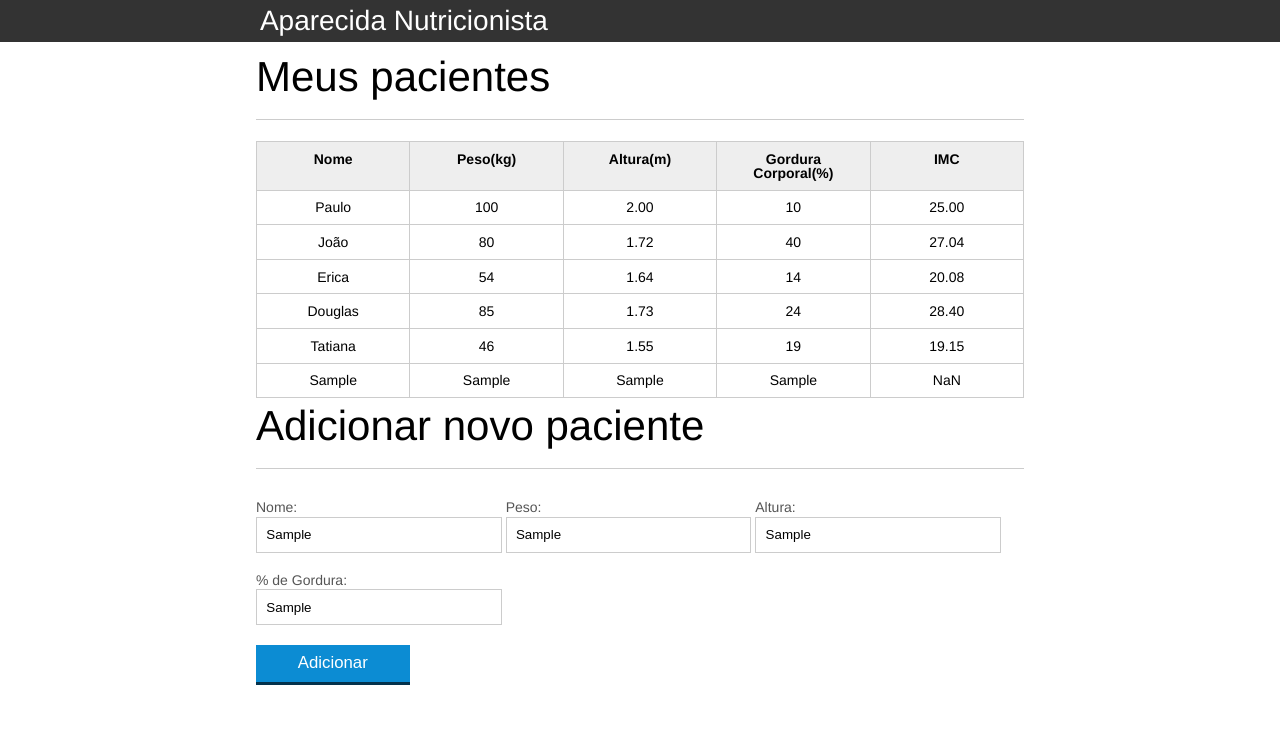
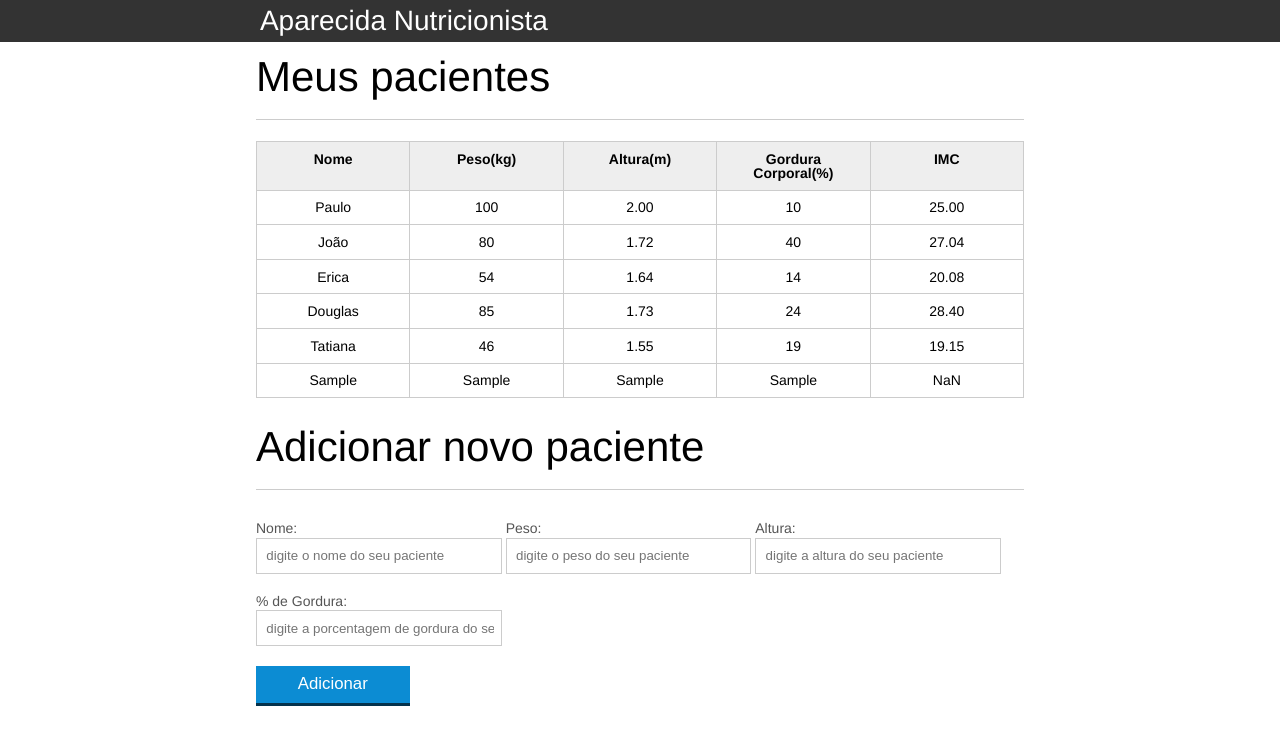
Before and after one commit to ViniLSouza/Introducao-JavaScript, a plain HTML site: page index.html in a window 1280 px wide. Both pictures are taken after typing "Sample", "Sample", "Sample", "Sample" into the empty fields and a click on the button "Adicionar". Drawn offline with Linux system fonts and the light colour scheme.

Commit message:
simplifying code

```diff
--- a/css/index.css
+++ b/css/index.css
@@ -136,3 +136,7 @@ button[disabled=disabled], button:disabled {
 .paciente-invalido {
 	background-color: lightcoral;
 }
+
+#titulo-form {
+	margin-top: 0.5em;
+}
--- a/js/form.js
+++ b/js/form.js
@@ -3,34 +3,60 @@ botaoAdicionar.addEventListener("click", function(event) {
     event.preventDefault();
 
     var form = document.querySelector("#form-adiciona");
+    var paciente = obtemPAcienteDoFormulario(form);
 
-    var nome = form.nome.value;
-    var peso = form.peso.value;
-    var altura = form.altura.value;
-    var gordura = form.gordura.value;
+    var pacienteTr = montaTr(paciente);
 
-    var pacienteTr = document.createElement("tr");
+    if (!paciente.nome||!paciente.peso||!paciente.altura||!paciente.gordura) {
+        return window.alert("Preencha todos os campos!")
+    }
 
-    var nomeTd = document.createElement("td");
-    var pesoTd = document.createElement("td");
-    var alturaTd = document.createElement("td");
-    var gorduraTd = document.createElement("td");
-    var imcTd = document.createElement("td");
-
-    nomeTd.textContent = nome;
-    pesoTd.textContent = peso;
-    alturaTd.textContent = altura;
-    gorduraTd.textContent = gordura;
-    imcTd.textContent = calculaIMC(peso,altura);
-
-    pacienteTr.appendChild(nomeTd);
-    pacienteTr.appendChild(pesoTd);
-    pacienteTr.appendChild(alturaTd);
-    pacienteTr.appendChild(gorduraTd);
-    pacienteTr.appendChild(imcTd);
-
+    //Adicionando o paciente na tabela
     var tabela = document.querySelector("#tabela-pacientes");
 
     tabela.appendChild(pacienteTr);
 
+    form.reset();
+
 });
+
+function obtemPAcienteDoFormulario (form){
+
+    var paciente = {
+        nome: form.nome.value,
+        peso: form.peso.value,
+        altura:  form.altura.value,
+        gordura: form.gordura.value,
+        imc: calculaIMC(form.peso.value, form.altura.value),
+    }
+
+    return paciente;
+
+}
+
+function montaTr(paciente) {
+    var pacienteTr = document.createElement("tr");
+    pacienteTr.classList.add("paciente");
+
+    pacienteTr.appendChild(montaTd(paciente.nome, "info-nome"));
+    pacienteTr.appendChild(montaTd(paciente.peso, "info-peso"));
+    pacienteTr.appendChild(montaTd(paciente.altura, "info-altura"));
+    pacienteTr.appendChild(montaTd(paciente.gordura, "info-gordura"));
+    pacienteTr.appendChild(montaTd(paciente.imc, "info-imc"));
+
+    return pacienteTr;
+}
+
+function montaTd(dado, classe) {
+    var td = document.createElement("td");
+    td.textContent = dado;
+    td.classList.add(classe);
+
+    return td;
+}
+
+function validaPaciente(paciente) {
+    if(paciente.peso < 3 && paciente.altura >= 0) {
+        return true;
+    }
+}
```
